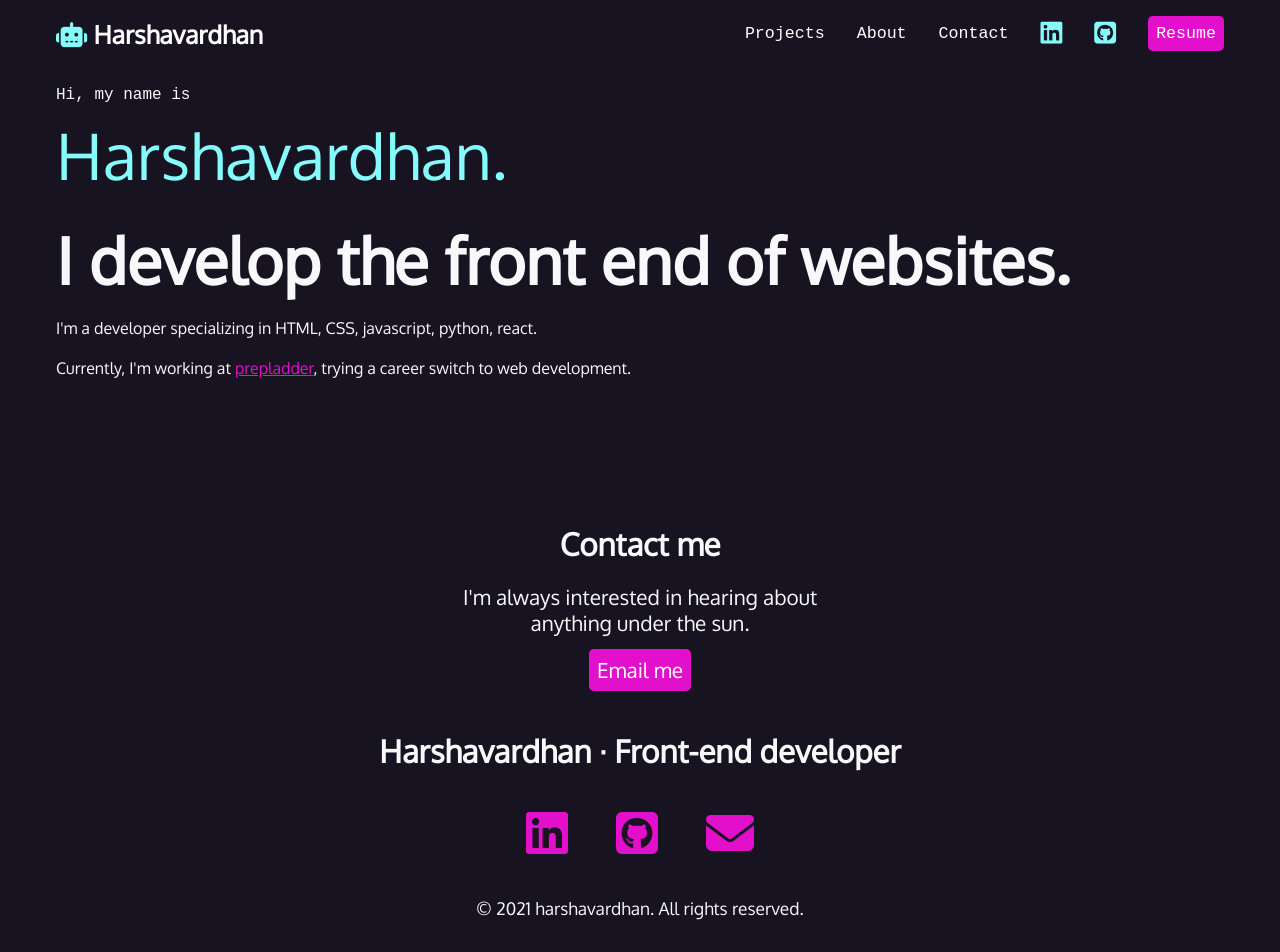
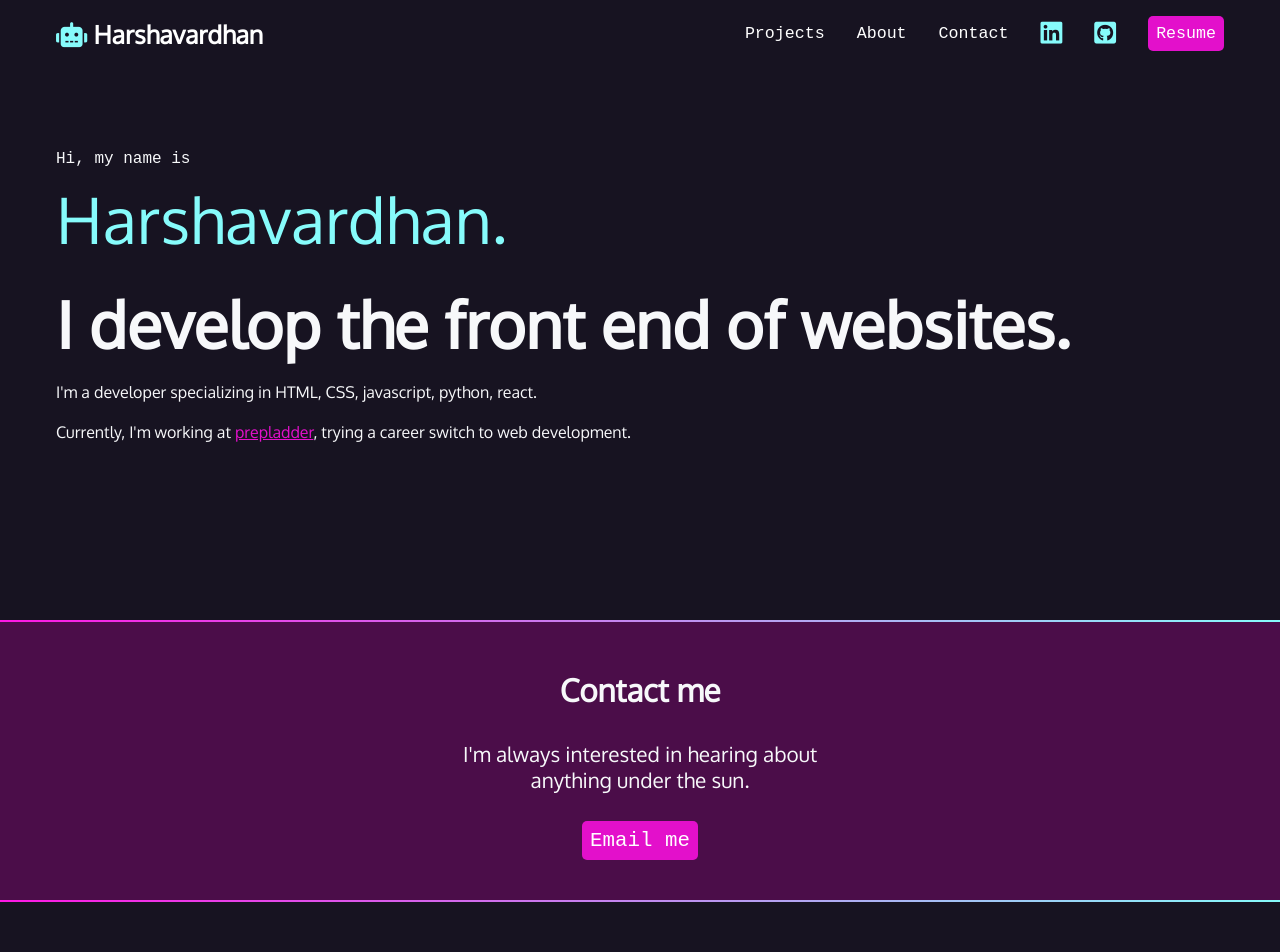
Before and after one commit to pharshavardhan2/portfolio, a plain HTML site: page index.html in a window 1280 px wide. Shown: the top 952 px of the page. Drawn offline with Linux system fonts and the light colour scheme; a web font is replaced by a local one.

Commit message:
added gradient

```diff
--- a/css/style.css
+++ b/css/style.css
@@ -42,10 +42,25 @@ a:hover {
   color: var(--hotmag);
   text-decoration: none;
 }
+
+/* divs for background */
+.plum {
+  background-color: var(--plum);
+}
+
+.gradient {
+  background: linear-gradient(
+    90deg,
+    rgba(255, 23, 228, 1) 0%,
+    rgba(134, 251, 251, 1) 100%
+  );
+  height: 2px;
+}
 /* intro styles */
 #intro {
-  padding-left: 1rem;
-  padding-bottom: 5rem;
+  padding: 4rem 1rem 10rem 1rem;
+  max-width: 1200px;
+  margin: 0 auto;
 }
 
 #intro p {
@@ -79,8 +94,9 @@ a:hover {
   padding: 3rem 0;
 }
 
-#contact p:last-child {
-  margin-top: 3rem;
+#contact p {
+  margin-top: 2rem;
+  margin-bottom: 2rem;
 }
 
 /* navigation */
@@ -133,6 +149,7 @@ nav [class*="fa-"]:hover {
   padding: 0.5rem;
   border-radius: 5px;
   text-decoration: none;
+  font-family: var(--mono);
 }
 
 .btn:hover {
@@ -142,6 +159,7 @@ nav [class*="fa-"]:hover {
 /* footer section */
 footer {
   text-align: center;
+  padding: 4rem 0;
 }
 footer ul {
   list-style-type: none;
@@ -154,10 +172,6 @@ footer ul {
   font-size: 3rem;
 }
 @media (min-width: 850px) {
-  #intro {
-    max-width: 1200px;
-    margin: 0 auto;
-  }
   nav {
     max-width: 1200px;
     margin: 0 auto;
--- a/index.html
+++ b/index.html
@@ -8,7 +8,7 @@
     <link rel="preconnect" href="https://fonts.googleapis.com">
     <link rel="preconnect" href="https://fonts.gstatic.com" crossorigin>
     <link href="https://fonts.googleapis.com/css2?family=Oxygen&family=Oxygen+Mono&display=swap" rel="stylesheet">
-    <script src="https://kit.fontawesome.com/891538d5aa.js" crossorigin="anonymous"></script>
+    <link href="https://cdnjs.cloudflare.com/ajax/libs/font-awesome/5.15.4/css/all.min.css" rel="stylesheet">
     <link rel="stylesheet" href="css/style.css">
 </head>
 <body>
@@ -45,11 +45,17 @@
         <p>Currently, I'm working at <a href="https://www.prepladder.com/">prepladder</a>, trying a career switch to web development.</p>
     </section>
 
-    <section id="contact">
-        <h2>Contact me</h2>
-        <p>I'm always interested in hearing about anything under the sun.</p>
-        <a class="btn" href="mailto:pharshavardhan2@outlook.com" target="_blank">Email me</a>
-      </section>
+    <div class="gradient"></div>
+
+    <div class="plum">
+        <section id="contact">
+            <h2>Contact me</h2>
+            <p>I'm always interested in hearing about anything under the sun.</p>
+            <a class="btn" href="mailto:pharshavardhan2@outlook.com" target="_blank">Email me</a>
+        </section>
+    </div>
+
+    <div class="gradient"></div>
 
     <footer>
         <h2>Harshavardhan &middot; Front-end developer</h2>
```
